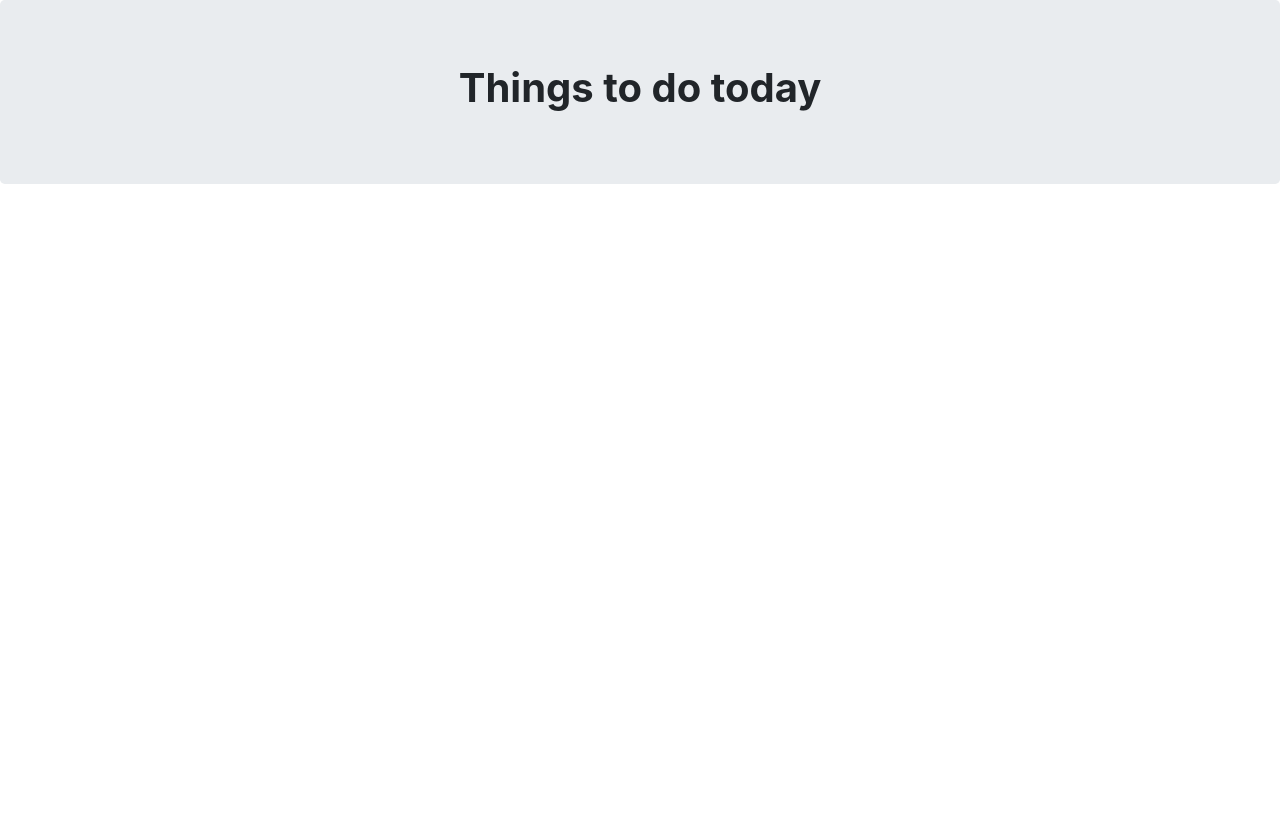
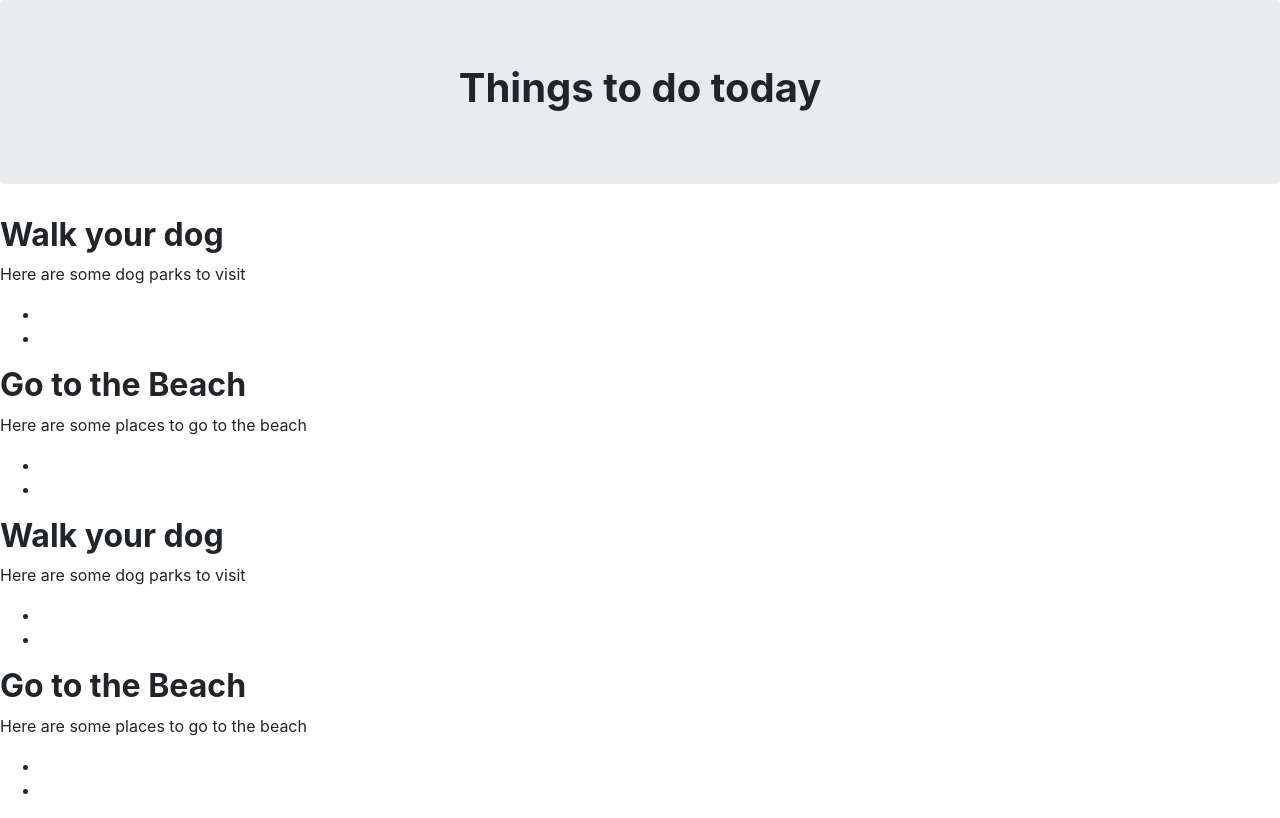
Before and after one commit to bpalowski/Just_for_today, a plain HTML site: page justfortoday/index.html in a window 1280 px wide. Drawn offline with nearby package versions, Linux system fonts and the light colour scheme.

Commit message:
Added li and a footer

```diff
--- a/justfortoday/index.html
+++ b/justfortoday/index.html
@@ -12,5 +12,46 @@
     <h1><strong>Things to do today</strong></h1>
   </div>
 </div>
+
+<div>
+<h2><strong>Walk your dog</strong></h2>
+<p>Here are some dog parks to visit</p>
+<ul>
+  <li></li>
+  <li></li>
+</ul>
+</div>
+
+<div>
+<h2><strong>Go to the Beach</strong></h2>
+<p>Here are some places to go to the beach</p>
+<ul>
+  <li></li>
+  <li></li>
+</ul>
+</div>
+
+<div>
+<h2><strong>Walk your dog</strong></h2>
+<p>Here are some dog parks to visit</p>
+<ul>
+  <li></li>
+  <li></li>
+</ul>
+</div>
+
+<div>
+<h2><strong>Go to the Beach</strong></h2>
+<p>Here are some places to go to the beach</p>
+<ul>
+  <li></li>
+  <li></li>
+</ul>
+</div>
+
+
   </body>
+<footer>
+</footer>
+
 </html>
```
